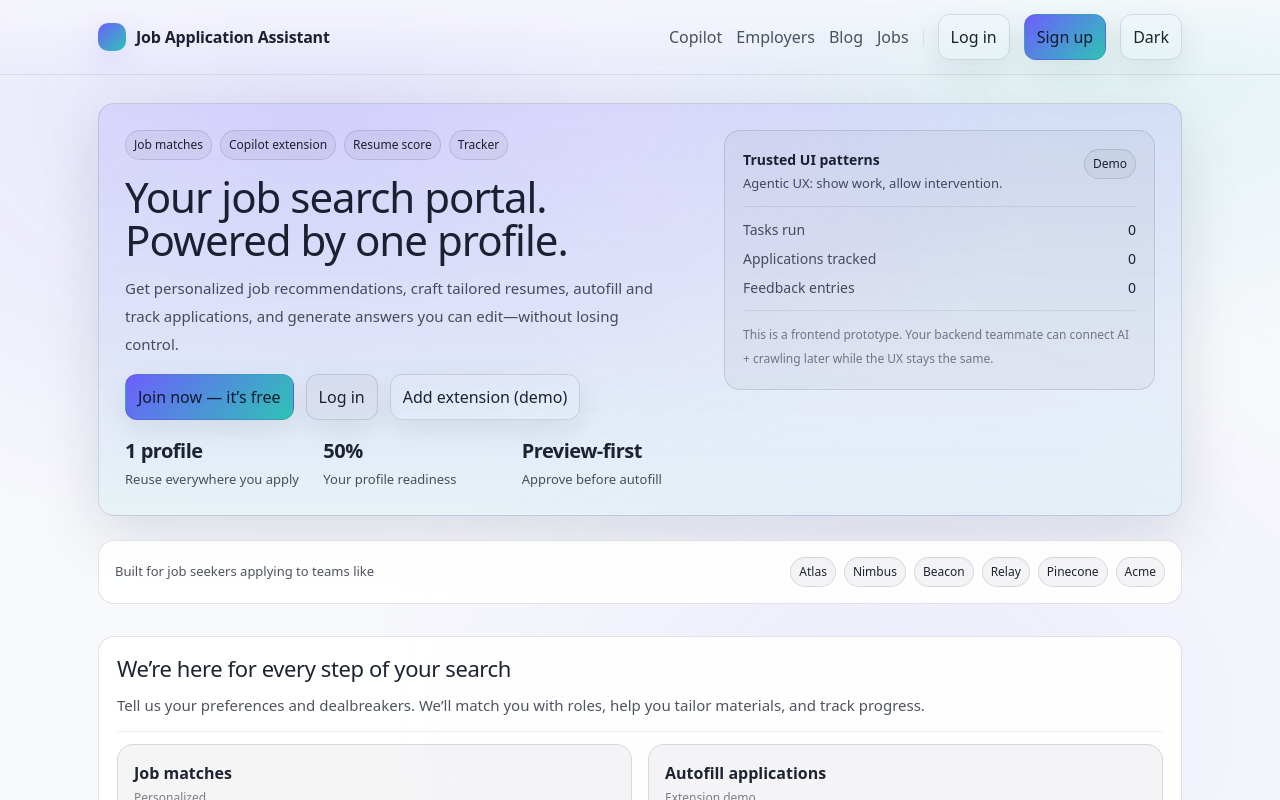
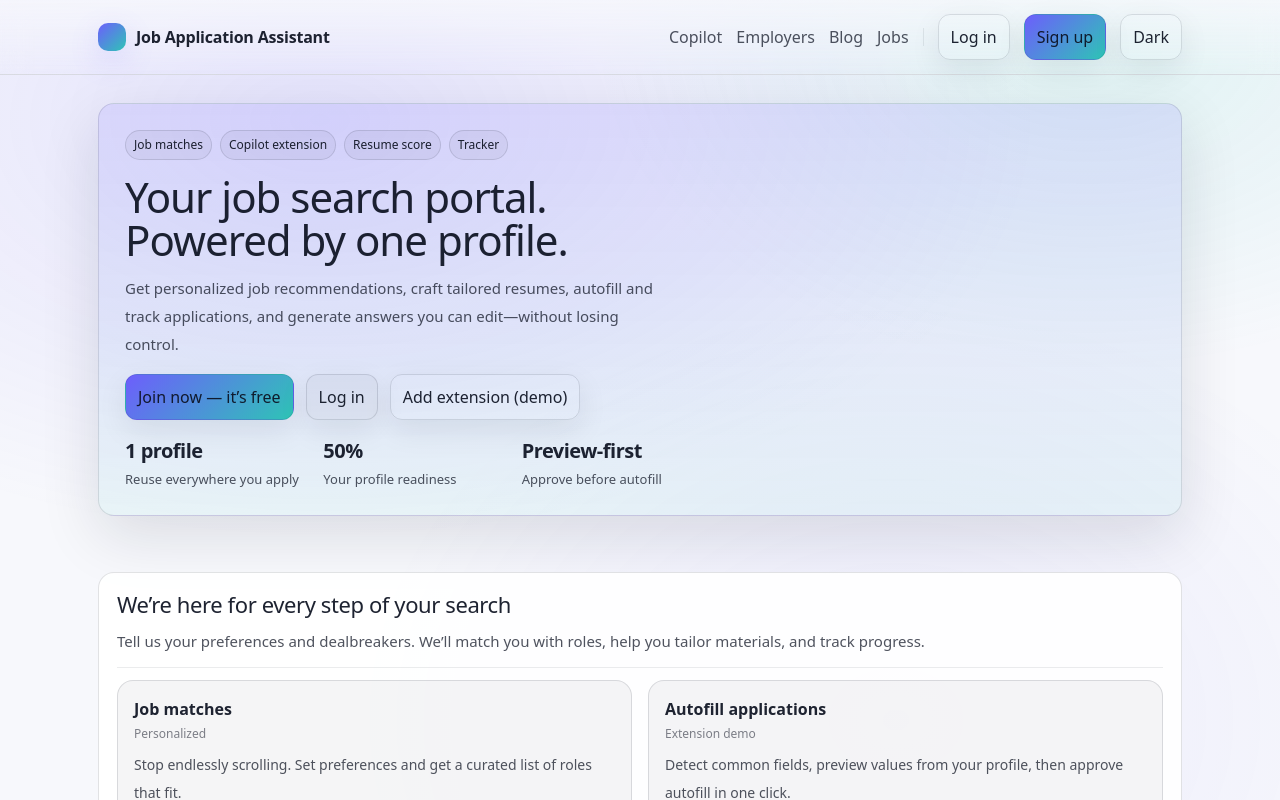
Before and after one commit to Rashmi0193/PMAJobAssistantAgent, a Next.js app in the folder frontend/: page / in a window 1280 px wide. Shown: the top 800 px of the page. Built offline with nearby package versions, Linux system fonts and the light colour scheme.

Commit message:
Home page title changes

```diff
--- a/frontend/src/app/page.tsx
+++ b/frontend/src/app/page.tsx
@@ -136,51 +136,10 @@ export default function HomePage() {
               <Stat value="Preview-first" label="Approve before autofill" />
             </div>
           </div>
-
-          <Card style={{ boxShadow: "none", padding: 18, background: "rgba(0,0,0,0.03)" }}>
-            <div className="flex items-start justify-between gap-3 flex-wrap">
-              <div className="flex flex-col gap-1">
-                <div className="text-[14px] font-semibold">Trusted UI patterns</div>
-                <div className="text-[13px] text-[color:var(--muted)]">Agentic UX: show work, allow intervention.</div>
-              </div>
-              <Badge>Demo</Badge>
-            </div>
-            <Divider />
-            <div className="grid gap-2 text-[14px] text-[color:var(--muted)]">
-              <div className="flex justify-between gap-3">
-                <span>Tasks run</span>
-                <span className="text-[color:var(--text)]">{state.tasks.length}</span>
-              </div>
-              <div className="flex justify-between gap-3">
-                <span>Applications tracked</span>
-                <span className="text-[color:var(--text)]">{state.applications.length}</span>
-              </div>
-              <div className="flex justify-between gap-3">
-                <span>Feedback entries</span>
-                <span className="text-[color:var(--text)]">{state.feedback.length}</span>
-              </div>
-            </div>
-            <Divider />
-            <div className="text-[12px] leading-6 text-[color:var(--faint)]">
-              This is a frontend prototype. Your backend teammate can connect AI + crawling later while the UX stays the
-              same.
-            </div>
-          </Card>
         </div>
       </Card>
 
       <div className="h-6" />
-
-      <Card style={{ boxShadow: "none", padding: 16 }}>
-        <div className="flex items-center justify-between gap-4 flex-wrap">
-          <div className="text-[13px] text-[color:var(--muted)]">Built for job seekers applying to teams like</div>
-          <div className="flex gap-2 flex-wrap">
-            {["Atlas", "Nimbus", "Beacon", "Relay", "Pinecone", "Acme"].map((t) => (
-              <Badge key={t}>{t}</Badge>
-            ))}
-          </div>
-        </div>
-      </Card>
 
       <div className="h-8" />
 
```
